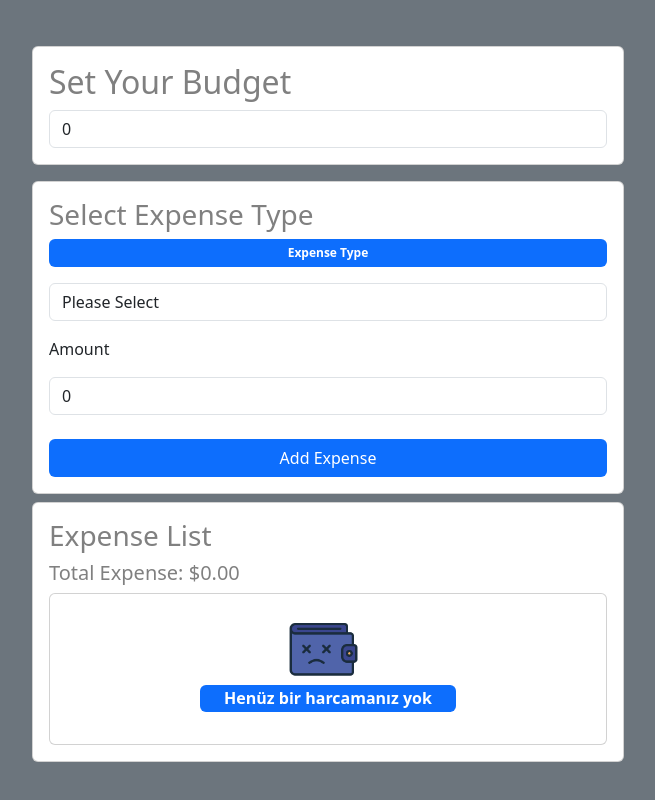
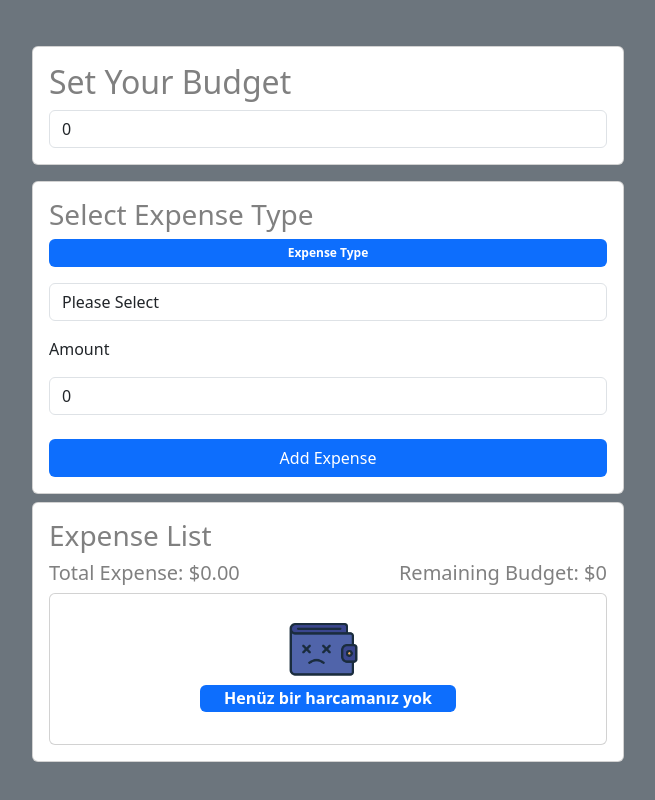
Before and after one commit to mertugrulfrontenddev/api-context, a React (Create React App) app: page / in a window 1280 px wide. Shown: the whole page, without its empty margins (312-967 px from the left). Built offline with nearby package versions, Linux system fonts and the light colour scheme.

Commit message:
added-remaingn-budget

```diff
--- a/src/App.js
+++ b/src/App.js
@@ -55,6 +55,7 @@ function App() {
             <ExpenseList
               expenseItems={expenseItems}
               handleDelete={handleDelete}
+              budget={budget}
             />
           </div>
         </div>
--- a/src/components/ExpenseForm.jsx
+++ b/src/components/ExpenseForm.jsx
@@ -14,6 +14,9 @@ const ExpenseForm = ({ handleExpense }) => {
     setAmount(event.target.value); // amount'u string olarak tutuyoruz, sayıya dönüştürmemize gerek yok
   };
 
+  const handleFocus = (event) => {
+    event.target.select();
+  };
   const handleSubmit = () => {
     if (expenseType && amount) {
       // Harcama bilgisini gönder
@@ -43,7 +46,8 @@ const ExpenseForm = ({ handleExpense }) => {
               className="form-control"
               id="expenseType"
               value={expenseType}
-              onChange={handleChange} // Daha kısa yazım
+              onChange={handleChange}
+              // Daha kısa yazım
             >
               <option value="">Please Select</option>
               <option value="food">Food</option>
@@ -59,7 +63,8 @@ const ExpenseForm = ({ handleExpense }) => {
               className="form-control"
               id="amount"
               value={amount}
-              onChange={handleAmountChange} // Harcama miktarı değiştiğinde
+              onChange={handleAmountChange}
+              onFocus={handleFocus} // Harcama miktarı değiştiğinde
               placeholder="Enter amount"
             />
 
--- a/src/components/ExpenseList.jsx
+++ b/src/components/ExpenseList.jsx
@@ -3,7 +3,7 @@ import xButtonIcon from "../images/x-button.png";
 import wallet from "../images/wallet.png";
 import next from "../images/next.png";
 import { useState } from "react";
-const ExpenseList = ({ expenseItems, handleDelete }) => {
+const ExpenseList = ({ expenseItems, handleDelete, budget }) => {
   const [hoveredItemId, setHoveredItemId] = useState(false);
   const totalExpense = expenseItems.reduce(
     (total, item) => total + parseFloat(item.amount),
@@ -15,14 +15,18 @@ const ExpenseList = ({ expenseItems, handleDelete }) => {
         <div className="card-body">
           <h3>Expense List</h3>
 
-          <h5>Total Expense: ${totalExpense.toFixed(2)}</h5>
+          <div className="d-flex justify-content-between">
+            <h5>Total Expense: ${totalExpense.toFixed(2)}</h5>
+            <h5>Remaining Budget: ${budget - totalExpense}</h5>
+          </div>
+
           <ul className="list-group">
             {expenseItems.length > 0 ? (
               expenseItems.map((item) => (
                 <li className="list-group-item d-flex justify-content-between">
                   <span
                     className="text-secondary fw-bold"
-                    style={{ minWidth: 120 }}
+                    style={{ minWidth: 130 }}
                   >
                     <img
                       src={next}
```
